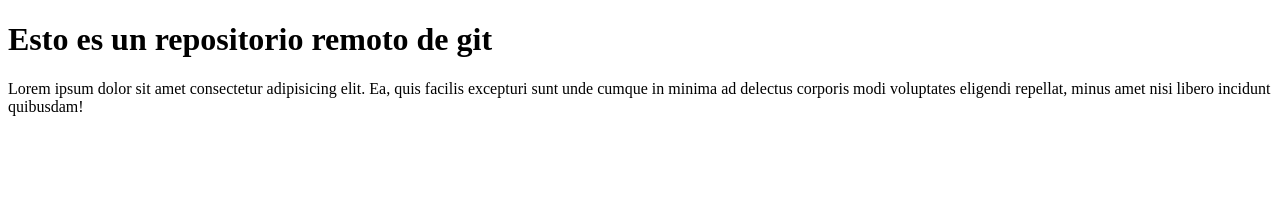
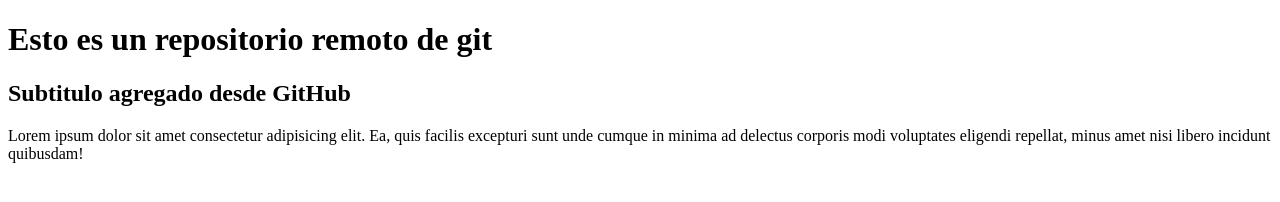
Before and after one commit to cdoller/tp3d-prueba-git, a plain HTML site: page index.html in a window 1280 px wide. Drawn offline with Linux system fonts and the light colour scheme.

Commit message:
Update index.html

```diff
--- a/index.html
+++ b/index.html
@@ -7,6 +7,7 @@
 </head>
 <body>
     <h1>Esto es un repositorio remoto de git</h1>
+    <h2>Subtitulo agregado desde GitHub</h2>
     <p>Lorem ipsum dolor sit amet consectetur adipisicing elit. Ea, quis facilis excepturi sunt unde cumque in minima ad delectus corporis modi voluptates eligendi repellat, minus amet nisi libero incidunt quibusdam!</p>
 </body>
 </html>
```
